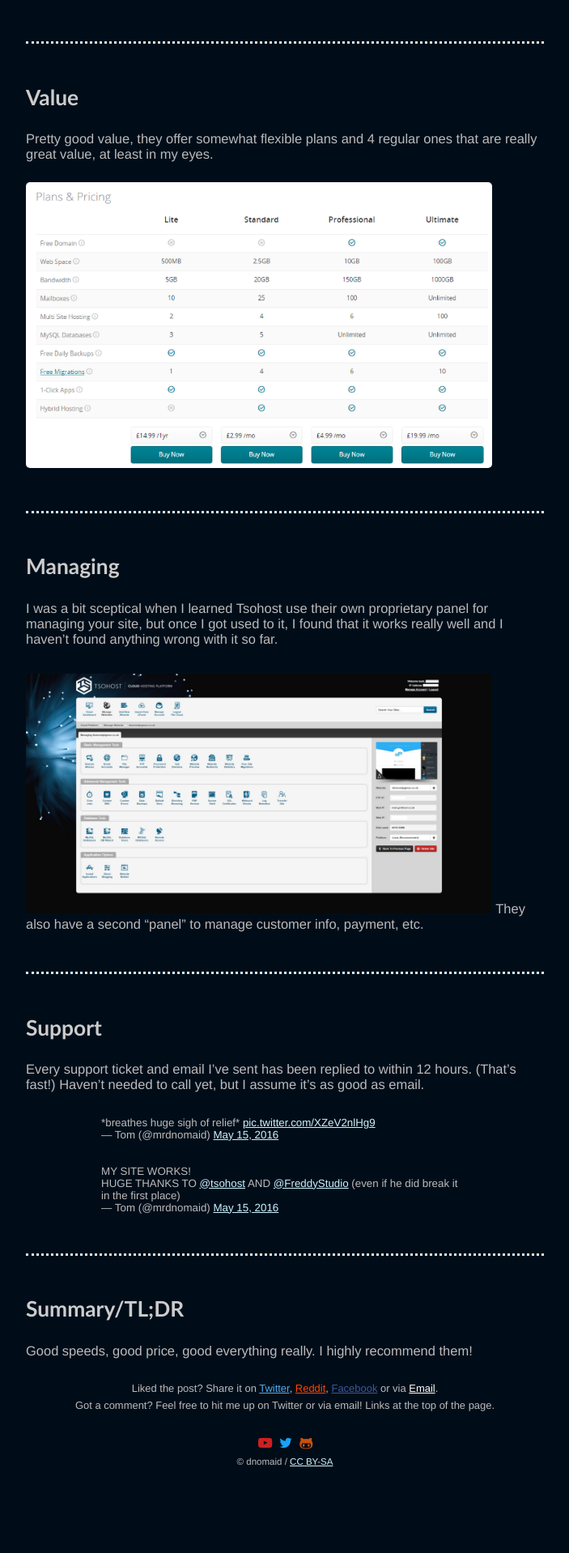
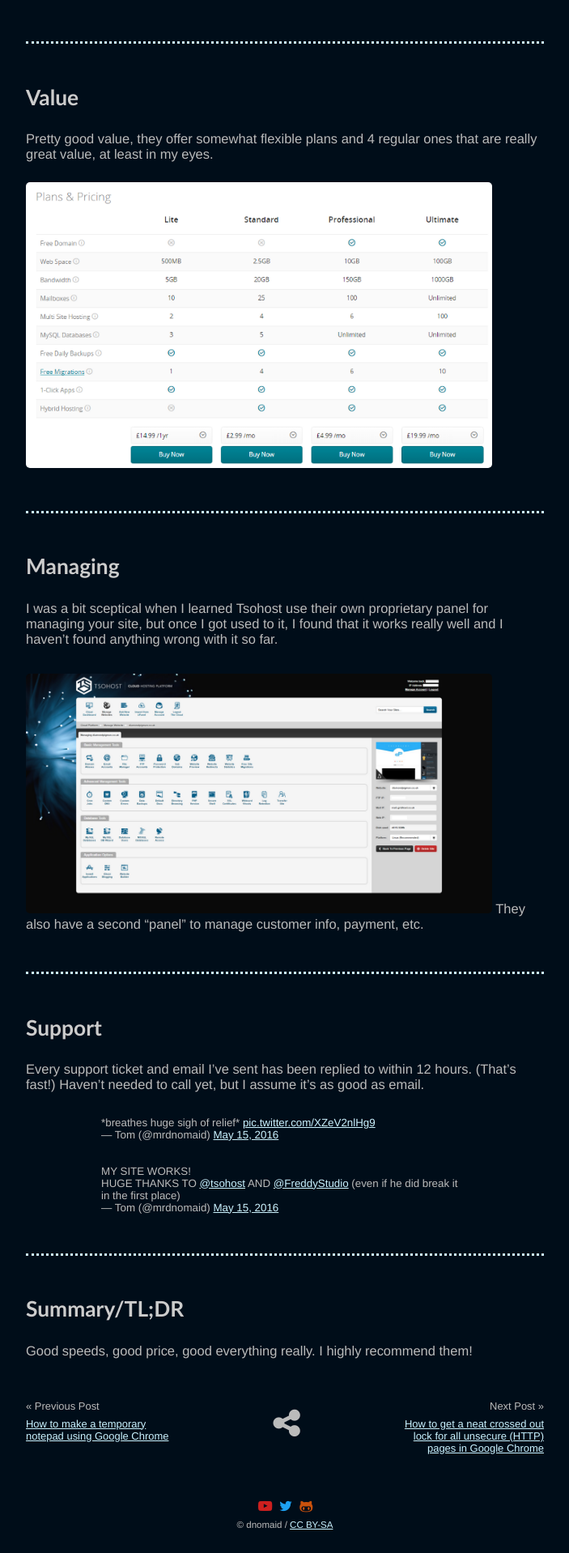
Before and after one commit to tomfishemoji/tomfishemoji.github.io, a Jekyll site: the page built from _posts/2016-05-18-Tsohost-Review.md, in a window 1280 px wide. Shown: the part 2600-4518 px from the top of the page at 81% size, without its empty margins (288-991 px from the left). Built offline with Jekyll 4.4.1, drawn with Linux system fonts in a browser that asks for light colours; a script that is not in the unit is left out; comment, search, counter and statistics services are not loaded; before the commit the page ends 4439 px from its top, so only the background shows below that.

Commit message:
Add share button to posts

```diff
--- a/_includes/head.html
+++ b/_includes/head.html
@@ -32,6 +32,7 @@
     <!-- CSS & Icons -->
     <link href="/css/main.css" rel="stylesheet">
     <link href="https://fonts.googleapis.com/css?family=Comfortaa" rel="stylesheet">
+    {% if page.layout == 'post' %}<link href="/css/frameworks/wing-col.css" rel="stylesheet">{% endif %}
     {% if page.extrahead %}{{ page.extrahead }}{% endif %}
     <link rel="shortcut icon" href="/favicon.ico">
     <link rel="apple-touch-icon-precomposed" href="/img/fish_large.png">
--- a/_includes/post-foot.html
+++ b/_includes/post-foot.html
@@ -1,12 +1,19 @@
-<!-- <div>
-    <p>Also in <b>{{ page.category }}</b>:</p>
-    <ul class="posts">
-      {% for post in site.related_posts limit:2 %}
-        <li><a href="{{ post.url }}">{{ post.title }}</a><br>{{ post.date | date_to_string }}</li>
-      {% endfor %}
-    </ul>
-</div> -->
-<div>
-  <p style="font-size: 0.9em;">Liked the post? Share it on <a style="color: #55acee" href="https://twitter.com/intent/tweet?text={{ site.url }}{{ page.url }}%20via%20%40mrdnomaid" target="_blank">Twitter</a>, <a style="color: #ff4500" href="//www.reddit.com/submit?url={{ site.url }}{{ page.url }}" target="_blank">Reddit</a>, <a href="https://www.facebook.com/sharer/sharer.php?u={{ site.url }}{{ page.url }}" style="color: #3b5998;">Facebook</a> or via <a style="color: #fff" href="" target="_blank">Email</a>.</p>
-  <p style="font-size: 0.9em;">Got a comment? Feel free to hit me up on Twitter or via email! Links at the top of the page.</p>
+<div class="row">
+    {% if page.previous.url %}
+      <div class="col" style="text-align: left;">
+        <p>&laquo; Previous Post</p><p><a href="{{page.previous.url}}">{{page.previous.title}}</a></p>
+      </div>
+    {% endif %}
+
+    <div class="col">
+      <p onclick="document.getElementById('sharelnks').style.display = 'block'; document.getElementById('sharebtn').style.display = 'none';" id="sharebtn" style="cursor: pointer; font-size: 2em;" title="Share"><i class="fa fa-share fa-fw"></i></p>
+      <p style="display: none; font-size: 1.14em;" id="sharelnks"><a style="color: #55acee" href="https://twitter.com/intent/tweet?text={{ site.url }}{{ page.url }}%20via%20%40mrdnomaid" target="_blank">Twitter</a><br><a style="color: #ff4500" href="//www.reddit.com/submit?url={{ site.url }}{{ page.url }}"
+              target="_blank">Reddit</a><br><a href="mailto:?subject={{ site.url }}{{ page.url }}" style="color: #eee;">Email</a></p>
+    </div>
+
+    {% if page.next.url %}
+      <div class="col" style="text-align: right;">
+        <p>Next Post &raquo;</p><p><a href="{{page.next.url}}">{{page.next.title}}</a></p>
+      </div>
+    {% endif %}
 </div>
--- a/css/frameworks/wing-col.css
+++ b/css/frameworks/wing-col.css
@@ -84,6 +84,7 @@
 @media screen and (max-width: 768px) {
   .col, [class^='col-'], [class*=" col-"] {
     margin: 0;
+    margin-top: 3em;
     flex: 0 0 100%;
   }
 }
--- a/css/main.css
+++ b/css/main.css
@@ -368,86 +368,16 @@
     /* text-shadow: 1px 1px 1px rgba(127, 127, 127, 0.3); */
 }
 
-.fa-info:before {
-    content: '\e800';
-}
-
-
-/* '' */
-
-.fa-person:before {
-    content: '\e801';
-}
-
-
-/* '' */
-
-.fa-mail:before {
-    content: '\e802';
-}
-
-
-/* '' */
-
-.fa-home:before {
-    content: '\e803';
-}
-
-
-/* '' */
-
-.fa-twitter:before {
-    content: '\f099';
-}
-
-
-/* '' */
-
-.fa-gauge:before {
-    content: '\f0e4';
-}
-
-
-/* '' */
-
-.fa-laptop:before {
-    content: '\f109';
-}
-
-
-/* '' */
-
-.fa-github:before {
-    content: '\f113';
-}
-
-
-/* '' */
-
-.fa-folder-open-empty:before {
-    content: '\f115';
-}
-
-
-/* '' */
-
-.fa-youtube:before {
-    content: '\f16a';
-}
-
-
-/* '' */
-
-.fa-code:before {
-    content: '\f1c9';
-}
-
-
-/* '' */
-
-.fa-medium:before {
-    content: '\f23a';
-}
-
-
-/* '' */
+.fa-info:before { content: '\e800'; } /* '' */
+.fa-person:before { content: '\e801'; } /* '' */
+.fa-mail:before { content: '\e802'; } /* '' */
+.fa-home:before { content: '\e803'; } /* '' */
+.fa-twitter:before { content: '\f099'; } /* '' */
+.fa-gauge:before { content: '\f0e4'; } /* '' */
+.fa-laptop:before { content: '\f109'; } /* '' */
+.fa-github:before { content: '\f113'; } /* '' */
+.fa-folder-open-empty:before { content: '\f115'; } /* '' */
+.fa-youtube:before { content: '\f16a'; } /* '' */
+.fa-code:before { content: '\f1c9'; } /* '' */
+.fa-share:before { content: '\f1e0'; } /* '' */
+.fa-medium:before { content: '\f23a'; } /* '' */
```
Also changed, not shown: font/dno-fa.ttf, font/dno-fa.woff, font/dno-fa.woff2, 2 other files.
